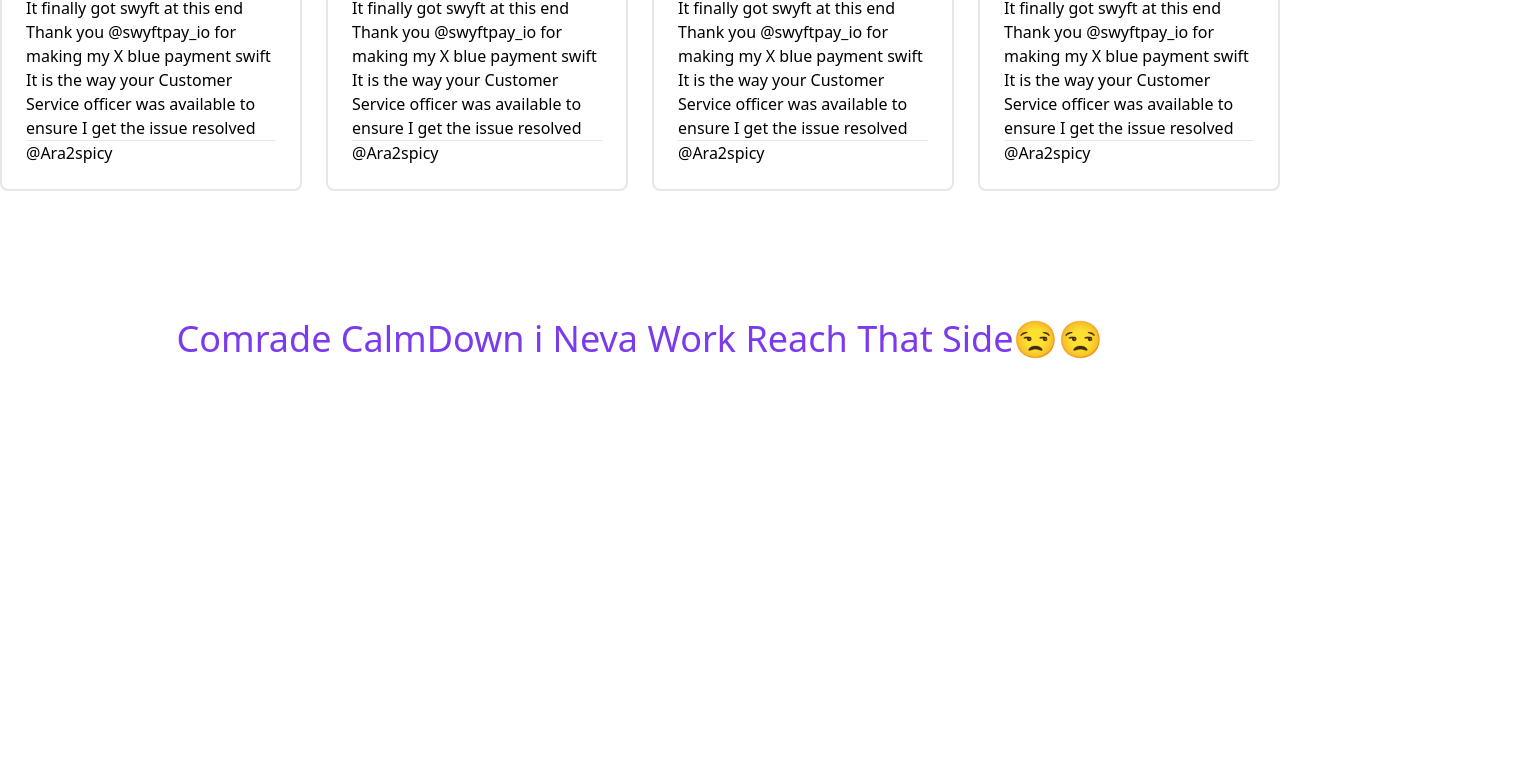
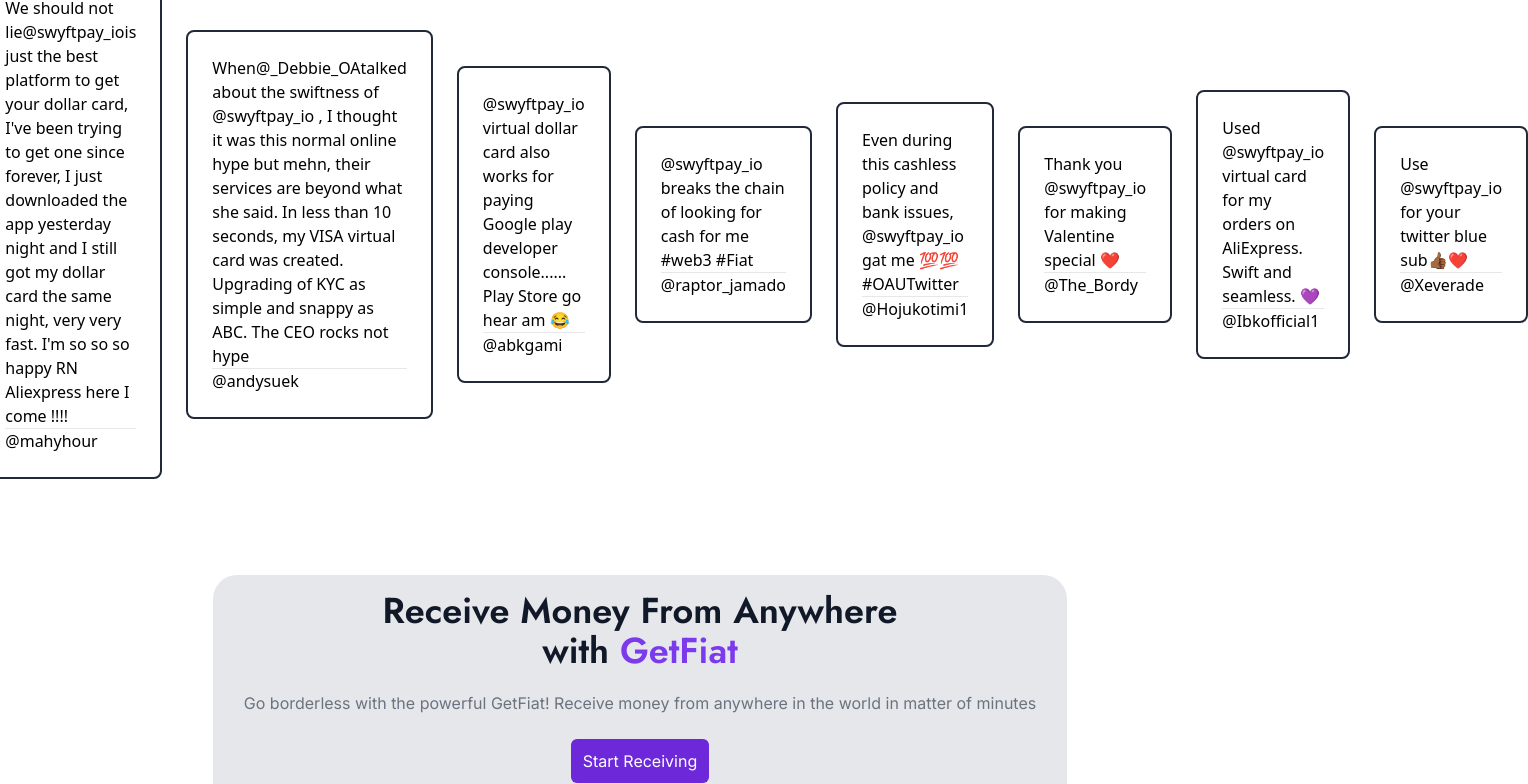
Before and after one commit to OlaiwonAbdullahi/SwyftPay-Replicate, a React (Vite) app: page / in a window 1280 px wide. Shown: the part 1937-2721 px from the top of the page, 1528 px wide, since content can reach past the window. Before the commit the page ends 2300 px from the top, so only its background shows below. Built offline with nearby package versions, Linux system fonts and the light colour scheme.

Commit message:
update App.tsx, Hero.tsx and Testimonials.tsx

```diff
--- a/src/App.tsx
+++ b/src/App.tsx
@@ -1,5 +1,7 @@
 import Four from "./components/404.tsx";
 import FirstCard from "./components/FirstCard.tsx";
+import Footer from "./components/Footer.tsx";
+import GetFiat from "./components/GetFiat.tsx";
 import Hero from "./components/Hero.tsx";
 import NavBar from "./components/NavBar.tsx";
 import SecondCard from "./components/SecondCard.tsx";
@@ -12,6 +14,8 @@
       <FirstCard />
       <SecondCard />
       <Testimonials />
+      <GetFiat />
+      <Footer />
       <Four />
     </>
   );
--- /dev/null
+++ b/src/components/Footer.tsx
@@ -0,0 +1,10 @@
+export default function Footer() {
+  return (
+    <div className="bg-white flex gap-3">
+      <div className="basis-1/3">
+        <h2 className="">Product</h2>
+        <span>Getfiat</span>
+      </div>
+    </div>
+  );
+}
--- /dev/null
+++ b/src/components/GetFiat.tsx
@@ -0,0 +1,20 @@
+import GetFiatImg from "../assets/getfiat.svg";
+export default function GetFiat() {
+  return (
+    <div className=" mt-11 md:mt-24 bg-gray-200 rounded-xl md:rounded-3xl md:w-2/3 items-center flex flex-col justify-center mx-auto  h-auto py-4 px-2 md:px-7">
+      <h2 className="text-center text-gray-900 font-jost text-2xl md:text-4xl font-semibold leading-normal mb-5">
+        Receive Money From Anywhere <br></br>with{" "}
+        <span className="text-violet-600">GetFiat</span>
+      </h2>
+
+      <p className="text-center text-gray-500 font-inter mb-3">
+        Go borderless with the powerful GetFiat! Receive money from anywhere in
+        the world in matter of minutes
+      </p>
+      <button className="bg-violet-700 text-white h-11 w-auto px-3 font-inter mt-3 rounded-md">
+        Start Receiving
+      </button>
+      <img src={GetFiatImg} className="mt-4 h-full w-4/5 md:w-auto mb-6"></img>
+    </div>
+  );
+}
--- a/src/components/Hero.tsx
+++ b/src/components/Hero.tsx
@@ -5,7 +5,7 @@
   return (
     <div className="flex flex-col md:flex-row w-auto h-auto bg-white">
       <div className=" text-center md:text-left basis-1/3 justify-center mt-4 md:ml-28">
-        <div className="flex gap-2 bg-violet-200 rounded-2xl h-8 w-52 pt-1 mx-auto md:mx-1 mb-5 mt-7 md:mt-36">
+        <div className="flex gap-2 bg-violet-200 rounded-2xl h-8 w-52 pt-1 mx-auto md:mx-1 mb-5 mt-7 md:mt-24">
           <span className="bg-violet-500 text-white rounded-xl font-inter ml-2 h-6 text-sm w-10 px-1">
             NEW
           </span>
@@ -22,7 +22,7 @@
           Gain financial freedom
         </p>
 
-        <div className=" mt-4 flex md:gap-3 gap-1">
+        <div className=" mt-7 flex md:gap-3 gap-1">
           <button className="p-2 rounded-md border-2 border-gray-800 w-48 h-14 flex gap-3 mx-auto md:mx-0 justify-center">
             <img src={Apple}></img>
             <span className="mt-1 text-gray-900 font-inter">Get on iPhone</span>
--- a/src/components/Testimonials.tsx
+++ b/src/components/Testimonials.tsx
@@ -6,26 +6,21 @@
         Don't just take our word for it, take theirs
       </h2>
       <div className="flex flex-col md:flex-row gap-6 mx-auto justify-center max-w-7xl items-center mt-8">
-        <Cards />
-        <Cards />
-        <Cards />
-        <Cards />
+        {data.map((card) => (
+          <Cards card={card} />
+        ))}
       </div>
     </div>
   );
 }
 
-function Cards() {
+function Cards({ card }) {
   return (
-    <div className="border-2 rounded-lg h-auto card w-auto p-6">
-      <p>
-        It finally got swyft at this end Thank you @swyftpay_io for making my X
-        blue payment swift It is the way your Customer Service officer was
-        available to ensure I get the issue resolved
-      </p>
-      <hr></hr>
+    <div className="border-2 rounded-lg h-auto card w-auto p-6 border-gray-800">
+      <p>{card.para}</p>
+      <hr style={{ color: "grey" }}></hr>
       <div className="">
-        <p>@Ara2spicy</p>
+        <p>{card.author}</p>
         <span></span>
       </div>
     </div>
```
